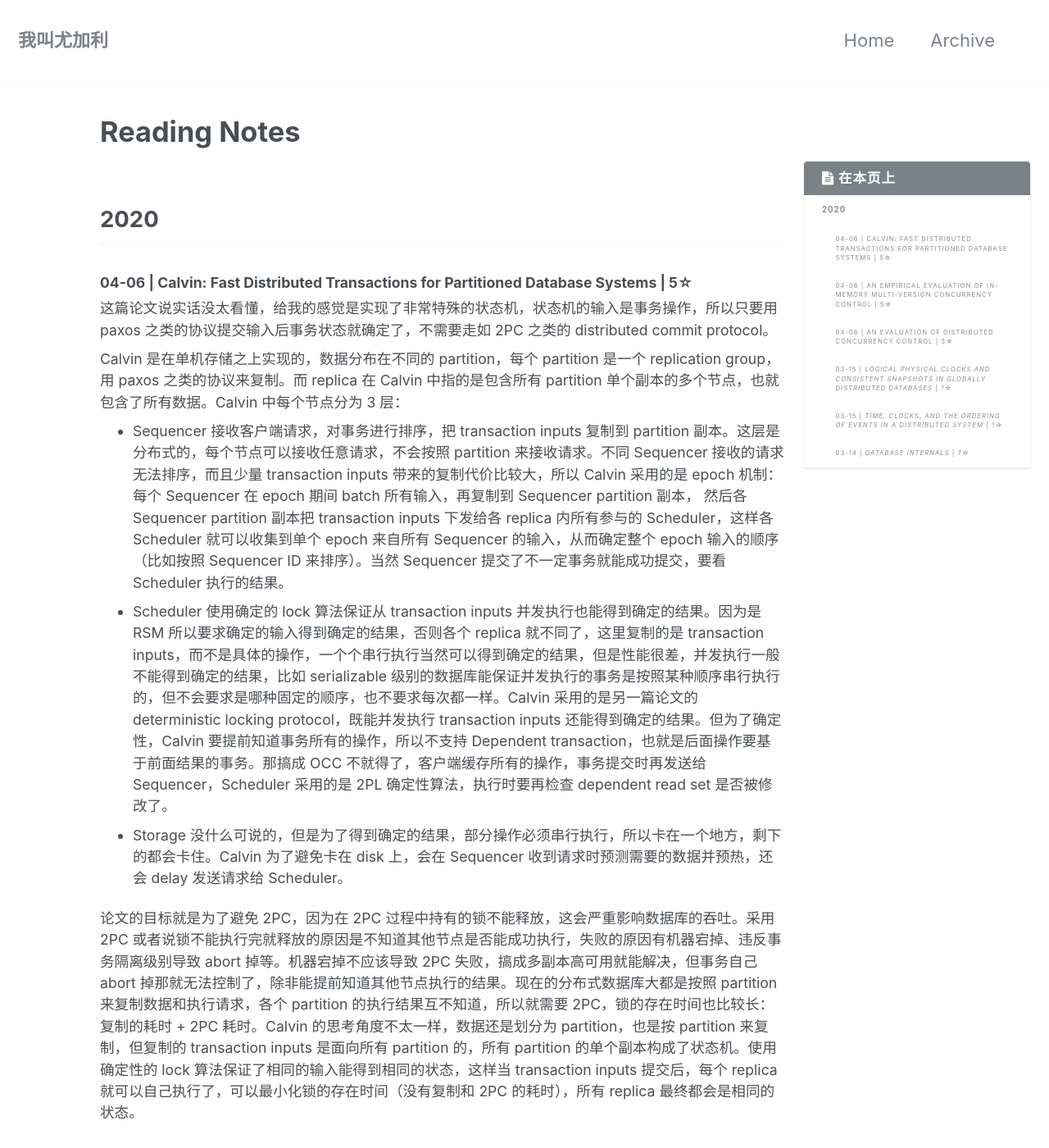
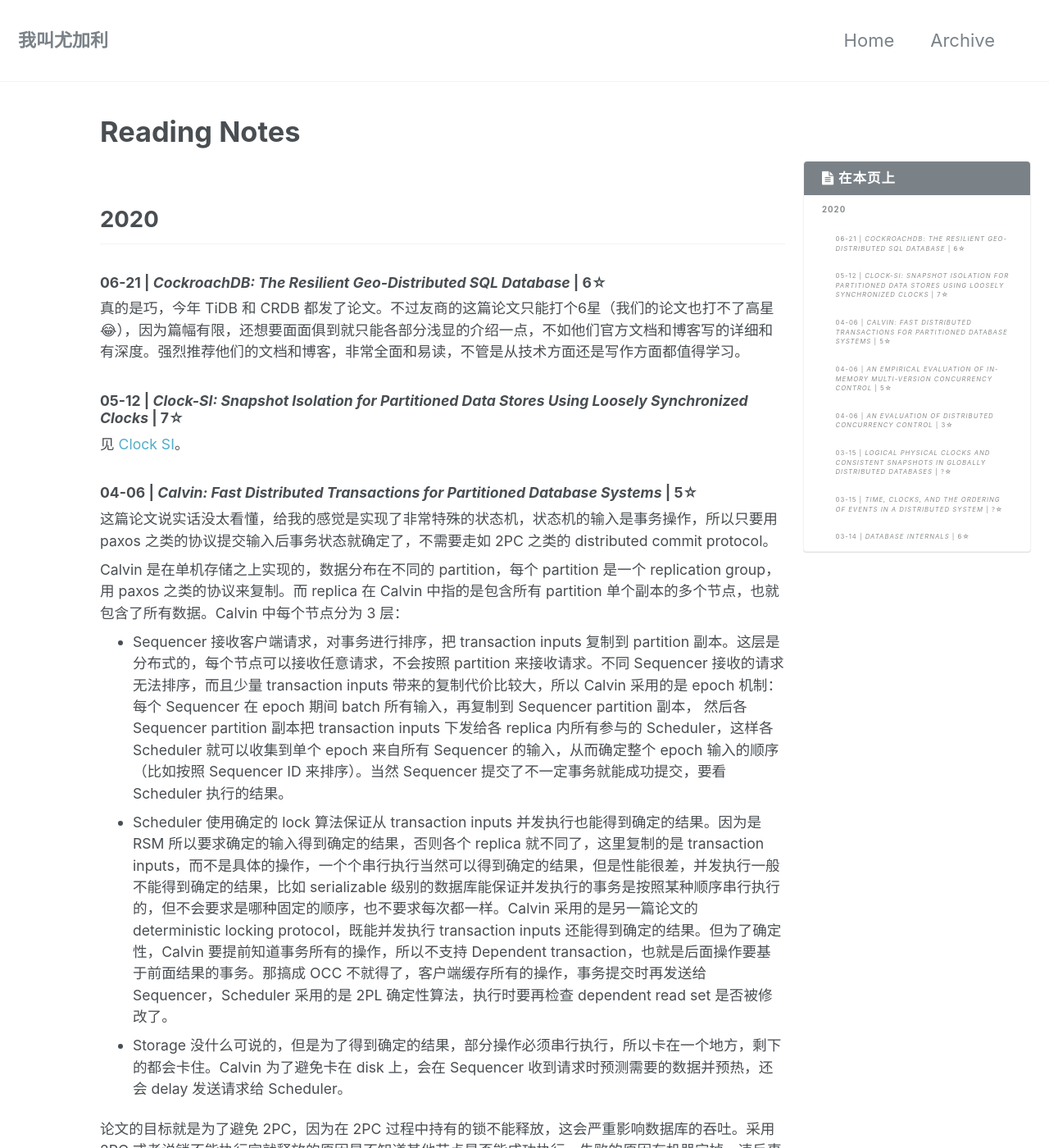
Before and after one commit to youjiali1995/youjiali1995.github.io, a Jekyll site: the page built from _posts/Reading/2020-03-14-reading-notes.md, in a window 1280 px wide and 1400 px high. Shown: the whole window at 82% size. Built offline with Jekyll 4.4.1, drawn with Linux system fonts in a browser that asks for light colours; some of the changed text lies outside the part shown.

Commit message:
reading: add clock-si and CRDB's paper
Signed-off-by: youjiali1995 <zlwgx1023@gmail.com>

```diff
--- a/_posts/Reading/2020-03-14-reading-notes.md
+++ b/_posts/Reading/2020-03-14-reading-notes.md
@@ -9,7 +9,15 @@ categories: Reading
 
 ## 2020
 
-### 04-06 | Calvin: Fast Distributed Transactions for Partitioned Database Systems | 5☆
+### 06-21 | *CockroachDB: The Resilient Geo-Distributed SQL Database* | 6☆
+
+真的是巧，今年 TiDB 和 CRDB 都发了论文。不过友商的这篇论文只能打个6星（我们的论文也打不了高星😂），因为篇幅有限，还想要面面俱到就只能各部分浅显的介绍一点，不如他们官方文档和博客写的详细和有深度。强烈推荐他们的文档和博客，非常全面和易读，不管是从技术方面还是写作方面都值得学习。
+
+### 05-12 | *Clock-SI: Snapshot Isolation for Partitioned Data Stores Using Loosely Synchronized Clocks* | 7☆
+
+见 [Clock SI](/distributed/global-consistent-snapshot/#clock-si)。
+
+### 04-06 | *Calvin: Fast Distributed Transactions for Partitioned Database Systems* | 5☆
 
 这篇论文说实话没太看懂，给我的感觉是实现了非常特殊的状态机，状态机的输入是事务操作，所以只要用 paxos 之类的协议提交输入后事务状态就确定了，不需要走如 2PC 之类的 distributed commit protocol。
 
@@ -21,13 +29,13 @@ Calvin 是在单机存储之上实现的，数据分布在不同的 partition，
 
 论文的目标就是为了避免 2PC，因为在 2PC 过程中持有的锁不能释放，这会严重影响数据库的吞吐。采用 2PC 或者说锁不能执行完就释放的原因是不知道其他节点是否能成功执行，失败的原因有机器宕掉、违反事务隔离级别导致 abort 掉等。机器宕掉不应该导致 2PC 失败，搞成多副本高可用就能解决，但事务自己 abort 掉那就无法控制了，除非能提前知道其他节点执行的结果。现在的分布式数据库大都是按照 partition 来复制数据和执行请求，各个 partition 的执行结果互不知道，所以就需要 2PC，锁的存在时间也比较长：复制的耗时 + 2PC 耗时。Calvin 的思考角度不太一样，数据还是划分为 partition，也是按 partition 来复制，但复制的 transaction inputs 是面向所有 partition 的，所有 partition 的单个副本构成了状态机。使用确定性的 lock 算法保证了相同的输入能得到相同的状态，这样当 transaction inputs 提交后，每个 replica 就可以自己执行了，可以最小化锁的存在时间（没有复制和 2PC 的耗时），所有 replica 最终都会是相同的状态。
 
-### 04-06 | An Empirical Evaluation of In-Memory Multi-Version Concurrency Control | 5☆
+### 04-06 | *An Empirical Evaluation of In-Memory Multi-Version Concurrency Control* | 5☆
 
 又是一篇在自研平台(Peloton)比较各种 MVCC 实现的论文，比较了 concurrency control、version storage、GC 和 index 的不同实现在不同 workload 下的性能，实现是基于纯内存数据库（越来越多的论文侧重于纯内存数据库了，毕竟硬件越来越牛逼），感觉还是什么都没说。。
 
 现在大多数数据库都用了 MVCC，这部分的实现特别影响数据库的性能，尤其是 TiDB 这种基于 RocksDB 的 LSM-tree 的，scan 要做归并排序，如果版本特别多的话要跳过很多版本才能找到下一个有效数据，GC 来不及的话就会特别影响性能。TiKV 为了减少版本过多的影响，当 next 几次还没找到需要的数据时，会用 seek，很粗暴，效果也不好说。
 
-### 04-06 | An Evaluation of Distributed Concurrency Control | 3☆
+### 04-06 | *An Evaluation of Distributed Concurrency Control* | 3☆
 
 论文基于自研的平台比较了 6 种 serializable 级别的 distributed concurrency control 在典型 OLTP workload 场景下的性能，分别从读写比例、冲突程度、分布式事务涉及的 partition 数量、网络延迟等方面来比较，结论是都不太行，但是这几种协议都是自己实现的，肯定有很多可优化的地方，比较的结果不太准确。提出的解决办法有：1. 用 RDMA 之类的降低网络延迟，但对于跨数据中心场景没有办法；2. 更优的 data partition 策略，尽量将分布式事务变成单机事务；3. 使用更低的隔离级别。怎么说了和没说一样。。
 
@@ -39,6 +47,6 @@ HLC 算法很简单，就是在 physical clock 基础上使用了 logical clock
 
 论文讨论了时间、时钟、事件顺序之间的关系。无法简单的用时间、时钟来确定分布式系统中事件的顺序，不同进程间的事件顺序要靠消息通信来确定，但也只能做到偏序或者说部分全序，因为不相交的事件不需要通信，也就无需确定顺序。若想要实现整个系统的全序对物理时钟有更严格的要求。
 
-### 03-14 | *Database Internals* | 7☆
+### 03-14 | *Database Internals* | 6☆
 
 挺新的书，花了 2 周时间过了一遍，尴尬的是大部分我都懂，我不了解的看了也还是不了解。这本书更多的讲述的是「术」而不是「道」，介绍了很多问题的多种解决办法，相对而言还是更推荐 *DDIA*。不过这本书可以当 CMU15-445 的参考资料，第一部分几乎全覆盖了。
```
